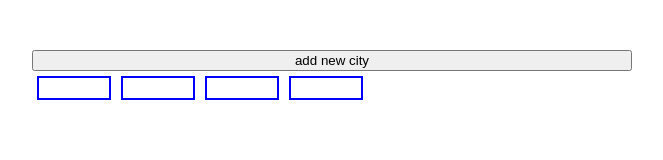
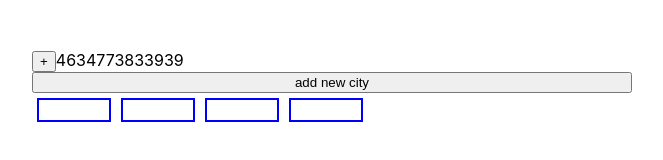
Before and after one commit to JulieBenchuk/react-kabzda-TS, a React (Create React App) app: page / in a window 1280 px wide. Shown: the top 160 px of the page, without its empty margins (308-971 px from the left). Built offline with nearby package versions, Linux system fonts and the light colour scheme.

Commit message:
added UseState with counting initialValue

```diff
--- a/src/App.tsx
+++ b/src/App.tsx
@@ -6,6 +6,8 @@ import {OnOff} from "./components/OnOff/OnOff";
 import {Select} from "./components/Select/Select";
 import {UniqueSelect} from "./components/UniqueSelect/UniqueSelect";
 import {CitiesSelect} from "./components/BusySelect/Cities_Select";
+import {Clock} from "./components/Clock/Clock";
+import {UseState} from "./components/UseState/UseState";
 
 type PageTitlePropsType = {
     title: string
@@ -88,6 +90,7 @@ const App = () => {
 
     return (
         <div className={"App"}>
+            <UseState />
             <button onClick={addCity}>add new city</button>
             <CitiesSelect data={filterForSelect}/>
             <PageTitle title={"This is App component!"}/>
@@ -100,6 +103,7 @@ const App = () => {
             }} switchedOn={switchedOn}/>
             <Select onChange={onChangeSelect} value={selectValue}/>
             <UniqueSelect users={list} onChange={onChangeUniqueSelect}/>
+            <Clock />
         </div>
     );
 }
--- /dev/null
+++ b/src/components/UseState/UseState.tsx
@@ -0,0 +1,19 @@
+import React, {useMemo, useState} from 'react';
+
+const generateData = () => {
+    console.log("Generate data")
+    return 4634773833939;
+}
+
+export const UseState = () => {
+    console.log("UseState is rendering...")
+    /*let initialValue = useMemo(generateData, []);*/
+    const [counter, setCounter] = useState(generateData)
+    const changer = (state: number) => state+1
+    return (
+        <div>
+            <button onClick={() => setCounter(changer)}>+</button>
+            {counter}
+        </div>
+    );
+};
```
